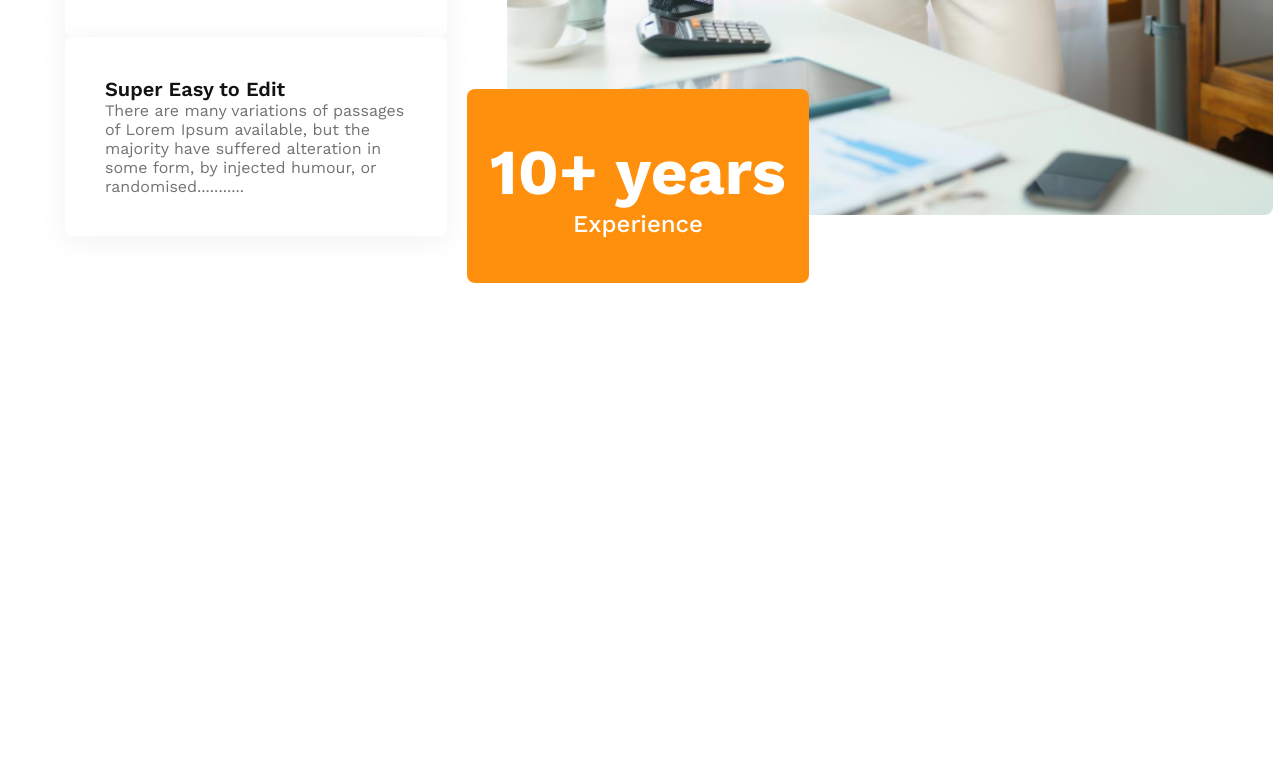
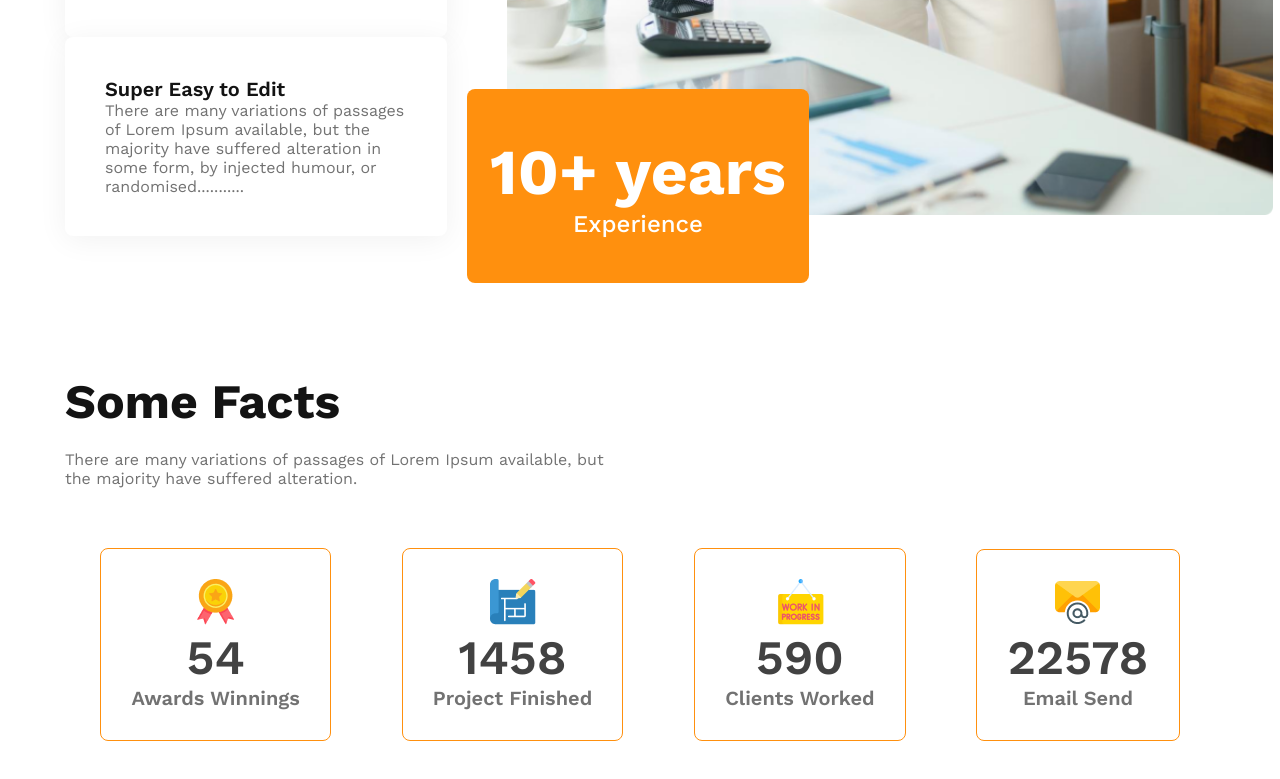
Before and after one commit to Navied-dipu/G3, a plain HTML site: page index.html in a window 1280 px wide. Shown: the part 2685-3464 px from the top of the page. Before the commit the page ends 3068 px from the top, so only its background shows below. Drawn offline with nearby package versions, Linux system fonts and the light colour scheme.

Commit message:
achivment

```diff
--- a/index.html
+++ b/index.html
@@ -102,7 +102,39 @@
 
             </div>
         </div>
+
+<!-- facts -->
+        <div class="facts">
+            <h1>Some Facts</h1>
+            <p>There are many variations of passages of Lorem Ipsum available, but <br>
+                 the majority have suffered alteration.</p>
+         </div>
+         <!-- achivement -->
+          <div class="achivement">
+       <div class="achi-box">
+        <img src="images/icons/ribon.png" alt="">
+        <h1>54</h1>
+        <p>Awards Winnings</p>
+       </div>
+       <div class="achi-box">
+        <img src="images/icons/projects.png" alt="">
+        <h1>1458</h1>
+        <p>Project Finished</p>
+       </div>
+       <div class="achi-box">
+        <img src="images/icons/customers.png" alt="">
+        <h1>590</h1>
+        <p>Clients Worked</p>
+       </div>
+       <div class="achi-box">
+        <img src="images/icons/email.png" alt="">
+        <h1>22578</h1>
+        <p>Email Send</p>
+       </div>
+
+          </div>
     </main>
+
     <footer>
 
     </footer>
--- a/style/blog.css
+++ b/style/blog.css
@@ -157,36 +157,43 @@ main {
     border-left: 5px solid #FF900E;
     padding-left: 10px;
 }
+
 .feature-content-head p {
     color: #727272;
     font-size: 1rem;
     font-weight: 400;
     padding-top: 10px;
 }
-.feature-content-box{
+
+.feature-content-box {
     margin-top: 30px;
 }
+
 .feature-content-box1 {
     padding: 40px;
     border-radius: 8px;
     background: #FFF;
     box-shadow: 0px 4px 30px 0px rgba(0, 0, 0, 0.06);
 }
-.feature-content-box1 h3{
+
+.feature-content-box1 h3 {
     color: #131313;
     font-size: 1.25rem;
     font-weight: 600;
 }
-.feature-content-box1 p{
+
+.feature-content-box1 p {
     color: #727272;
     font-size: 1rem;
     font-weight: 400;
 }
-.feature-img img{
+
+.feature-img img {
     height: 90%;
     margin-left: 60px;
 }
-.year-btn{
+
+.year-btn {
     text-align: center;
     background-color: #FF900E;
     border: 0;
@@ -197,15 +204,62 @@ font-weight: 400;
     bottom: 130px;
     margin-left: 20px;
 }
-.year-btn h1{
+
+.year-btn h1 {
     color: #FFF;
     font-size: 4rem;
     font-weight: 700;
 }
-.year-btn p{
+
+.year-btn p {
     color: #FFF;
     font-size: 1.5rem;
     font-weight: 500;
+}
+
+/* facts */
+.facts {
+    margin-top: 40px;
+}
+
+.facts h1 {
+    color: #131313;
+    font-size: 3rem;
+    font-weight: 700;
+}
+
+.facts p {
+    padding-top: 20px;
+    color: #727272;
+    font-size: 1rem;
+    font-weight: 400;
+}
+
+/* achivment */
+.achivement {
+    margin-top: 60px;
+    display: flex;
+    align-items: center;
+    justify-content: space-around;
+}
+
+.achi-box {
+    border-radius: 8px;
+    border: 1px solid #FF900E;
+    padding: 30px;
+    text-align: center;
+}
+
+.achi-box h1 {
+    color: #424242;
+    font-size: 3rem;
+    font-weight: 600;
+}
+
+.achi-box p {
+    color: #727272;
+    font-size: 1.25rem;
+    font-weight: 600;
 }
 
 
@@ -255,20 +309,26 @@ font-weight: 400;
         grid-template-columns: repeat(1, 1fr);
         gap: 10px;
     }
-    .feature{
+
+    /* feature section */
+    .feature {
         flex-direction: column;
     }
-    .feature-img img{
+
+    .feature-img img {
         width: 100%;
         margin-left: 0;
     }
-    .feature-content-head{
+
+    .feature-content-head {
         padding: 0 10px;
     }
-    .feature-content-box{
+
+    .feature-content-box {
         width: 100%;
     }
-    .year-btn{
+
+    .year-btn {
         position: static;
         max-width: 350px;
         margin: auto;
```
Lines whose indentation alone changed are shown as unchanged.
